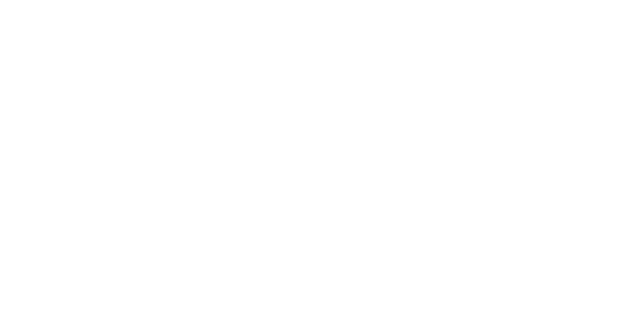
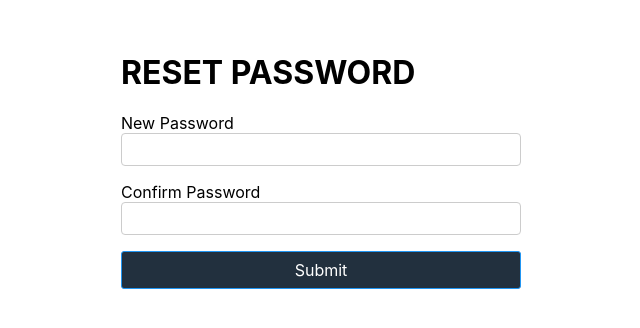
Before and after one commit to derf567/Case-Records, a React (Create React App) app: page /resetpassword in a window 1280 px wide. Before the commit this address had no page. Shown: the part 232-560 px from the top of the page, without its empty margins (319-959 px from the left). Built offline with nearby package versions, Linux system fonts and the light colour scheme.

Commit message:
Added new files

```diff
--- a/src/App.jsx
+++ b/src/App.jsx
@@ -4,6 +4,8 @@
 import Dashboard from "./components/Dashboard";
 import AddCase from "./components/AddCase";
 import CreateCase from './components/CreateCase';
+import ForgotPassword from './components/ForgotPassword';
+import ResetPassword from './components/ResetPassword';
 
 const App = () => {
   return (
@@ -11,6 +13,8 @@
       <Routes>
         <Route path="/" element={<Login />} />
         <Route path="/register" element={<Register />} />
+        <Route path="/forgotpassword" element={<ForgotPassword />} />
+        <Route path="/resetpassword" element={<ResetPassword />} />
         <Route path="/dashboard" element={<Dashboard />} />
         <Route path="/create-case" element={<CreateCase />} />
         <Route path="/AddCase" element={<AddCase />} />
--- /dev/null
+++ b/src/components/ForgotPassword.jsx
@@ -0,0 +1,21 @@
+import React from 'react';
+import { Button } from 'primereact/button';
+import './css/ForgotPassword.css';
+
+const ForgotPassword = () => {
+  return (
+    <div className = "fp-container">
+      <div className="fp-form">
+      <h1>FORGOT PASSWORD</h1>
+        <div className = "input">Email Address:<input type="email" /></div>
+
+      <Button
+          label="Submit"
+          className="Submit-button"
+        />
+      </div>
+    </div>
+  );
+};
+
+export default ForgotPassword;
--- a/src/components/Register.jsx
+++ b/src/components/Register.jsx
@@ -2,7 +2,7 @@
 import { registerUser } from "../firebase/authService";
 import { useNavigate } from "react-router-dom";
 import { Button } from 'primereact/button';
-import './css/register.css';
+import './css/Register.css';
 import logo_cr from './assets/Logo.png'
 
 const Register = () => {
--- /dev/null
+++ b/src/components/ResetPassword.jsx
@@ -0,0 +1,22 @@
+import React from 'react';
+import { Button } from 'primereact/button';
+import './css/ResetPassword.css';
+
+const ResetPassword = () => {
+  return (
+    <div className = "rp-container">
+      <div className="rp-form">
+      <h1>RESET PASSWORD</h1>
+        <div className = "input">New Password<input type="password" /></div>
+        <div className = "input">Confirm Password<input type="password" /></div>
+
+      <Button
+          label="Submit"
+          className="Submit-button"
+        />
+      </div>
+    </div>
+  );
+};
+
+export default ResetPassword;
--- /dev/null
+++ b/src/components/css/ForgotPassword.css
@@ -0,0 +1,22 @@
+.fp-container {
+    display: flex;
+    justify-content: center;
+    align-items: center;
+    height: 100vh;
+  }
+
+.Submit-button {
+    width: 100%;
+    margin-bottom: 1rem;
+    background-color: #22303E;
+    color: #fff;
+  }
+
+  .fp-form input {
+    display: block;
+    width: 400px;
+    margin-bottom: 1rem;
+    padding: 0.5rem;
+    border: 1px solid #ccc;
+    border-radius: 4px;
+  }
--- /dev/null
+++ b/src/components/css/ResetPassword.css
@@ -0,0 +1,22 @@
+.rp-container {
+    display: flex;
+    justify-content: center;
+    align-items: center;
+    height: 100vh;
+  }
+
+.Submit-button {
+    width: 100%;
+    margin-bottom: 1rem;
+    background-color: #22303E;
+    color: #fff;
+  }
+
+.rp-form input {
+    display: block;
+    width: 400px;
+    margin-bottom: 1rem;
+    padding: 0.5rem;
+    border: 1px solid #ccc;
+    border-radius: 4px;
+ }
```
Also changed, not shown: 1 other file (tests, documents, lock files or other folders).
